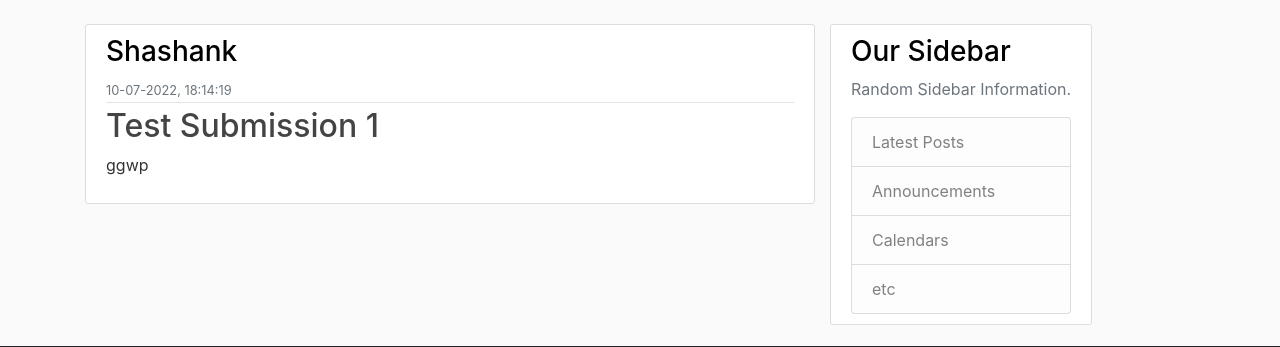
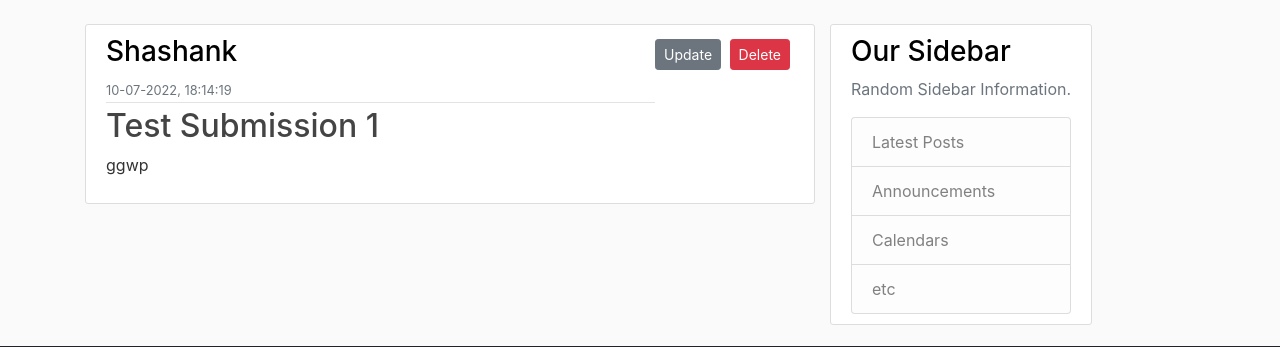
Before and after one commit to Shashank-Karna/CGAP-Beyond-Victims, a Flask app: page /submission/1 in a window 1280 px wide. Shown: the part 56-403 px from the top of the page. Run offline with Flask 2, Linux system fonts and the light colour scheme; data comes from the database, SQL or seed files in the repository; both versions use the stored data as it was after the commit; some libraries are stand-ins or nearby versions.

Commit message:
Added update and delete feature on submissions

```diff
--- a/cgap/routes.py
+++ b/cgap/routes.py
@@ -232,34 +232,30 @@ def submission(submission_id):
     )
 
 
-# @app.route("/post/<int:post_id>/update", methods=["GET", "POST"])
-# @login_required
-# def edit_submission(post_id):
-#     post = Post.query.get_or_404(post_id)
-#     if post.author != current_user:
-#         abort(403)
-#     form = PostForm()
-#     if form.validate_on_submit():
-#         post.title = form.title.data
-#         post.content = form.content.data
-#         db.session.commit()
-#         flash("Your Post has been updated!", "success")
-#         return redirect(url_for("post", post_id=post.id))
-#     elif request.method == "GET":
-#         form.title.data = post.title
-#         form.content.data = post.content
-#     return render_template(
-#         "create_post.html", title="Update Post", form=form, legend="Update Post"
-#     )
+@app.route("/submission/<int:submission_id>/update", methods=["GET", "POST"])
+def edit_submission(submission_id):
+    submission = Submission.query.get_or_404(submission_id)
+    form = SubmitPostForm()
+    if form.validate_on_submit():
+        submission.title = form.title.data
+        submission.content = form.content.data
+        submission.image_file = form.picture.data
+        db.session.commit()
+        flash("This submission has been updated!", "success")
+        return redirect(url_for("submission", submission_id=submission.id))
+    elif request.method == "GET":
+        form.title.data = submission.title
+        form.content.data = submission.content
+    return render_template(
+        "create_post.html", title="Update Post", form=form, legend="Update Post"
+    )
 
 
-# @app.route("/post/<int:post_id>/delete", methods=["POST"])
-# @login_required
-# def delete_post(post_id):
-#     post = Post.query.get_or_404(post_id)
-#     if post.author != current_user:
-#         abort(403)
-#     db.session.delete(post)
-#     db.session.commit()
-#     flash("Your Post has been deleted!", "success")
-#     return redirect(url_for("blogs"))
+@app.route("/submission/<int:submission_id>/delete", methods=["POST"])
+def delete_submission(submission_id):
+    submission = Submission.query.get_or_404(submission_id)
+
+    db.session.delete(submission)
+    db.session.commit()
+    flash("This submission has been deleted!", "success")
+    return redirect(url_for("submissions"))
--- a/cgap/templates/submission.html
+++ b/cgap/templates/submission.html
@@ -16,9 +16,33 @@
         <!--  -->
         <p class="article-content">{{ submission.content }}</p>
     </div>
+
+    <div>
+        <a class="btn btn-secondary btn-sm mt-1 mb-1" href="{{ url_for('edit_submission', submission_id=submission.id) }}">Update</a>
+        <button type="button" class="btn btn-danger btn-sm m-1" data-toggle="modal" data-target="#deleteModal">Delete</button>
+    </div>
+
 </article>
 
 
-
+<!-- Modal -->
+<div class="modal fade" id="deleteModal" tabindex="-1" role="dialog" aria-labelledby="deleteModalLabel" aria-hidden="true">
+  <div class="modal-dialog" role="document">
+    <div class="modal-content">
+      <div class="modal-header">
+        <h5 class="modal-title" id="deleteModalLabel">Are you sure you want to DELETE this post?</h5>
+        <button type="button" class="close" data-dismiss="modal" aria-label="Close">
+          <span aria-hidden="true">&times;</span>
+        </button>
+      </div>
+      <div class="modal-footer">
+        <button type="button" class="btn btn-secondary" data-dismiss="modal">Close</button>
+        <form action="{{ url_for('delete_submission', submission_id=submission.id) }}" method="POST">
+          <input class="btn btn-danger" type="submit" value="Delete">
+        </form>
+      </div>
+    </div>
+  </div>
+</div>
 
 {% endblock content %}
```
Also changed, not shown: cgap/site.db.
